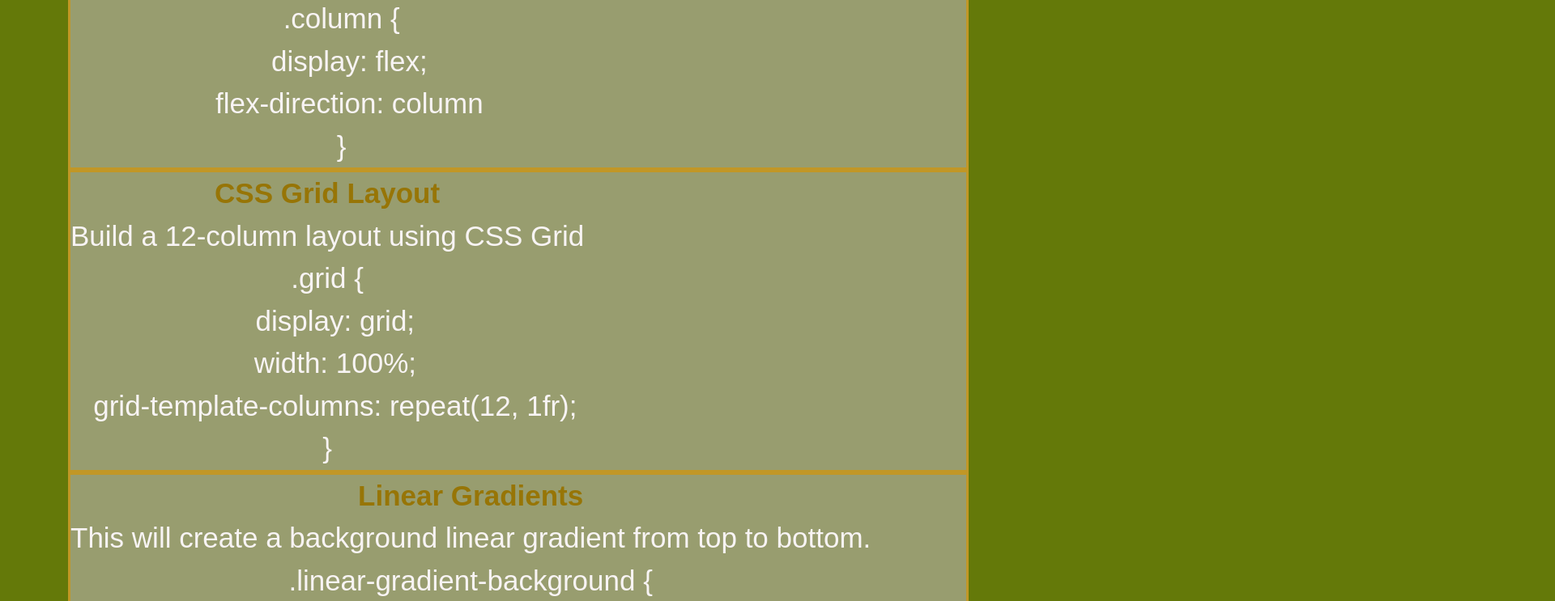
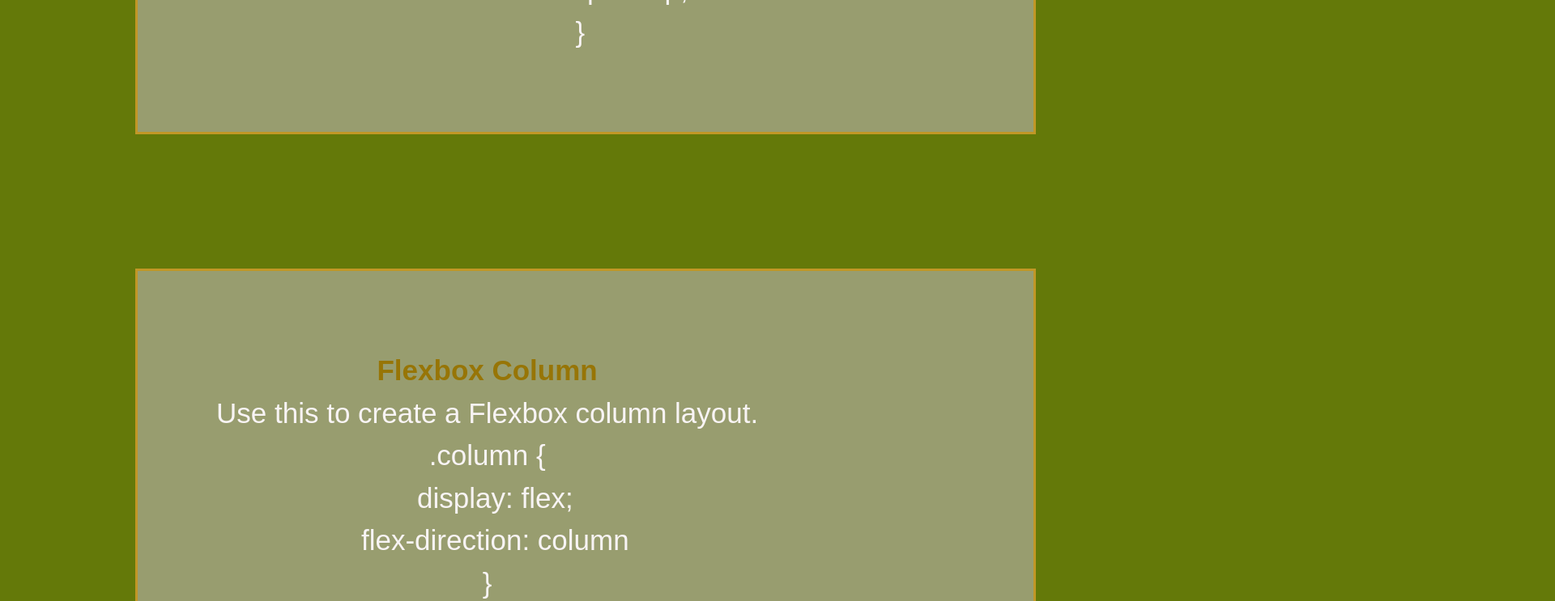
Before and after one commit to LaneNathan/MIni-Project, a plain HTML site: page index.html in a window 1280 px wide. Shown: the part 787-1530 px from the top of the page at 81% size, 1920 px wide, since content can reach past the window. Drawn offline with Linux system fonts and the light colour scheme.

Commit message:
added margin and padding to card column

```diff
--- a/assets/css/style.css
+++ b/assets/css/style.css
@@ -22,6 +22,8 @@ html{
     font-family:'Franklin Gothic Medium', 'Arial Narrow', Arial, sans-serif;
     text-align: center;
 }
+
+
 
 body{
     font-family: Arial, Helvetica, sans-serif;
@@ -60,6 +62,8 @@ body{
    flex: 1 0 100%;
    display: grid;
     grid-auto-columns: max-content;
+    margin: 83px;
+    padding: 97px
 }
 
 .code-card{
```
